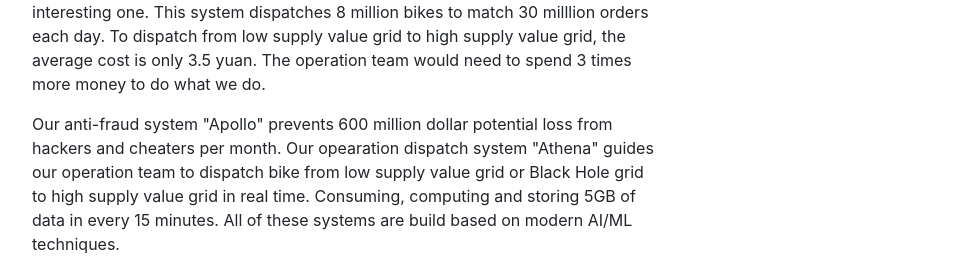
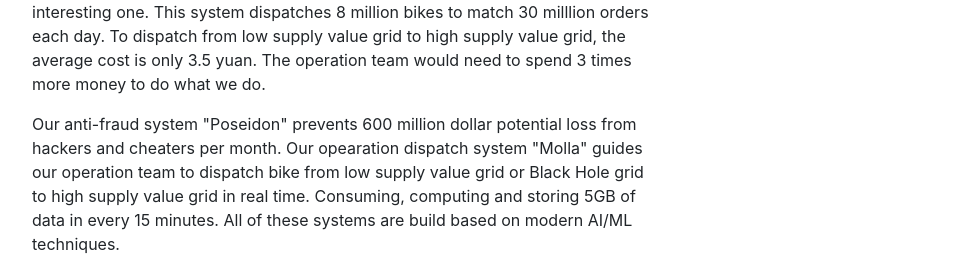
Before and after one commit to yanglududu/cv, a website with bundled scripts: page index.html in a window 1280 px wide. Shown: the part 2288-2558 px from the top of the page, without its empty margins (288-1262 px from the left). Built offline with nearby package versions, Linux system fonts and the light colour scheme; a web font is replaced by a local one.

Commit message:
Update index.html

```diff
--- a/index.html
+++ b/index.html
@@ -131,8 +131,8 @@
             <p>Mobike is not only the company that I most proud of, I gained some many management skills and technical skills with it. Both Mobike and me experienced rocket speed growth at that time. I am forever part of the Mobike family.</p>
             <p>Among all systems that we invented at Mobike, Red Packet Bike is the most interesting one. This system dispatches 8 million bikes to match 30 milllion orders each day. To dispatch from low supply value grid to high supply value grid,
               the average cost is only 3.5 yuan. The operation team would need to spend 3 times more money to do what we do.</p>
-            <p>Our anti-fraud system "Apollo" prevents 600 million dollar potential loss from hackers and cheaters per month. Our opearation
-              dispatch system "Athena" guides our operation team to dispatch bike from low supply value grid or Black Hole grid to high supply value grid in real time. Consuming, computing and storing 5GB of data in every 15 minutes. All of these
+            <p>Our anti-fraud system "Poseidon" prevents 600 million dollar potential loss from hackers and cheaters per month. Our opearation
+              dispatch system "Molla" guides our operation team to dispatch bike from low supply value grid or Black Hole grid to high supply value grid in real time. Consuming, computing and storing 5GB of data in every 15 minutes. All of these
               systems are build based on modern AI/ML techniques.</p>
             <img class="img-fluid img-profile mx-auto mb-2"
               src="https://media.licdn.com/media-proxy/ext?w=800&h=800&f=n&hash=KICp7puyIFmtYWUFnZH49s2eukU%3D&ora=1%2CaFBCTXdkRmpGL2lvQUFBPQ%2CxAVta5g-0R6jnhodx1Ey9KGTqAGj6E5DQJHUA3L0CHH05IbfPWjpKJbWeLr39kAQeSQIjQBnfLq1EjSzEo7ueYzvL454jpHkIZT5agYUbhl4lWdI"
```
